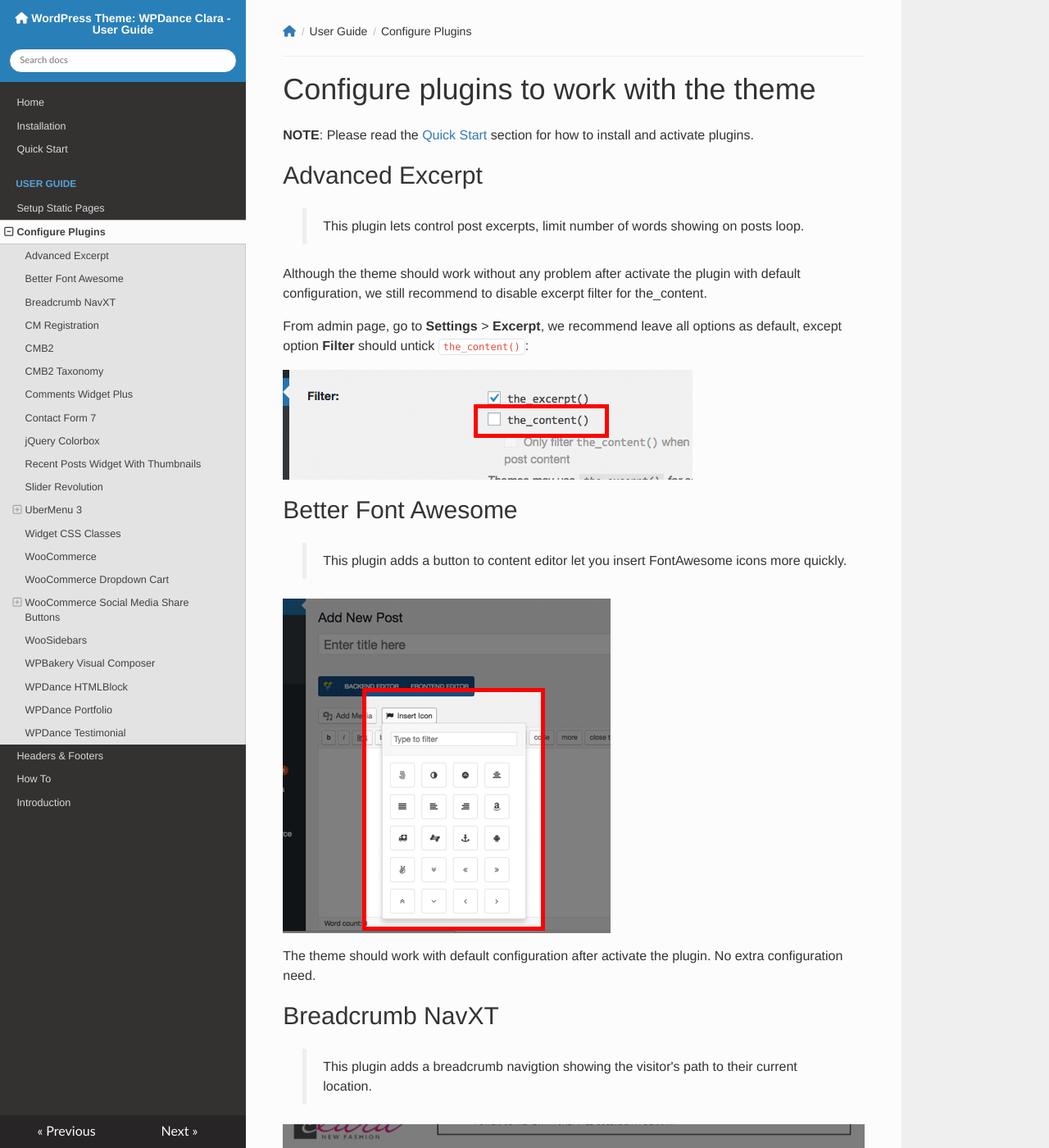
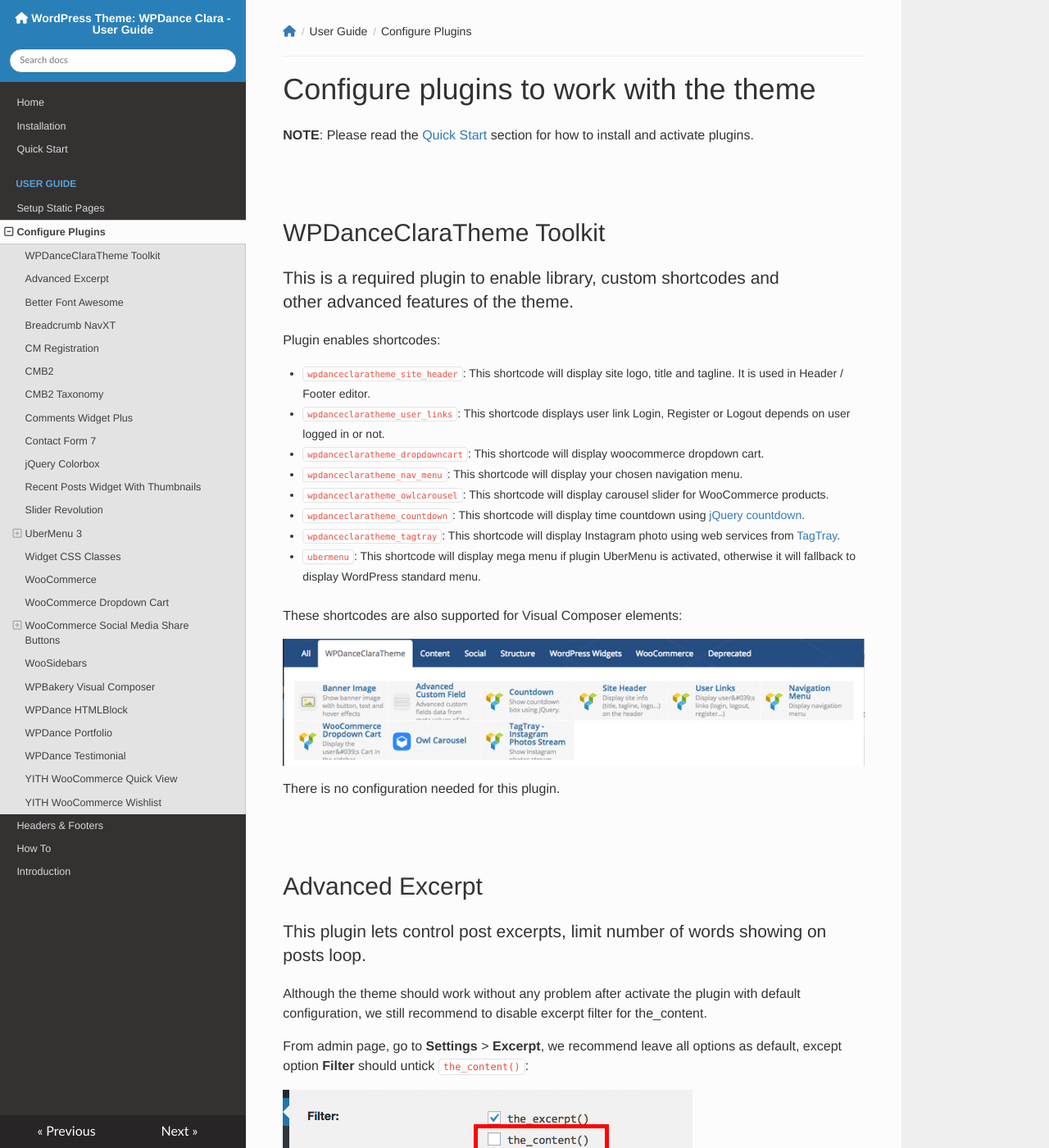
Before and after one commit to tvlgiao/wpdance-clara-docs, an MkDocs documentation site: the page built from docs/plugins.md, in a window 1280 px wide and 1400 px high. Shown: the whole window at 82% size. Built offline with MkDocs 1.6.1, drawn with Linux system fonts in a browser that asks for light colours; nearby versions of some CDN libraries; old or Windows-style settings are respelled for this version of MkDocs; some of the changed text lies outside the part shown.

Commit message:
more plugins instruction

```diff
--- a/docs/css/style.css
+++ b/docs/css/style.css
@@ -1,5 +1,9 @@
 p {
 	margin-bottom: 1em
+}
+
+h2 {
+	margin-top: 3em;
 }
 
 
--- a/docs/plugins.md
+++ b/docs/plugins.md
@@ -1,11 +1,32 @@
 # Configure plugins to work with the theme
-
 
 **NOTE**: Please read the [Quick Start](quickstart.md) section for how to install and activate plugins.
 
+## WPDanceClaraTheme Toolkit
+
+<div class="lead">This is a required plugin to enable library, custom shortcodes and other advanced features of the theme.</div>
+
+Plugin enables shortcodes:
+
+- `wpdanceclaratheme_site_header`: This shortcode will display site logo, title and tagline. It is used in Header / Footer editor.
+- `wpdanceclaratheme_user_links`: This shortcode displays user link Login, Register or Logout depends on user logged in or not.
+- `wpdanceclaratheme_dropdowncart`: This shortcode will display woocommerce dropdown cart.
+- `wpdanceclaratheme_nav_menu`: This shortcode will display your chosen navigation menu.
+- `wpdanceclaratheme_owlcarousel`: This shortcode will display carousel slider for WooCommerce products.
+- `wpdanceclaratheme_countdown`: This shortcode will display time countdown using [jQuery countdown](http://hilios.github.io/jQuery.countdown/).
+- `wpdanceclaratheme_tagtray`: This shortcode will display Instagram photo using web services from [TagTray](http://tagtray.com/).
+- `ubermenu`: This shortcode will display mega menu if plugin UberMenu is activated, otherwise it will fallback to display WordPress standard menu.
+
+These shortcodes are also supported for Visual Composer elements:
+
+![Theme Custom Visual Composer Shortcodes](img/theme-vc-shortcodes.png)
+
+There is no configuration needed for this plugin.
+
+
 ## Advanced Excerpt
 
-> This plugin lets control post excerpts, limit number of words showing on posts loop.
+<div class="lead">This plugin lets control post excerpts, limit number of words showing on posts loop.</div>
 
 Although the theme should work without any problem after activate the plugin with default configuration, we still recommend to disable excerpt filter for the_content.
 
@@ -15,7 +36,7 @@
 
 ## Better Font Awesome
 
-> This plugin adds a button to content editor let you insert FontAwesome icons more quickly.
+<div class="lead">This plugin adds a button to content editor let you insert FontAwesome icons more quickly.</div>
 
 ![Better Font Awesome](img/better-font-awesome.png)
 
@@ -23,7 +44,7 @@
 
 ## Breadcrumb NavXT
 
-> This plugin adds a breadcrumb navigtion showing the visitor's path to their current location.
+<div class="lead">This plugin adds a breadcrumb navigtion showing the visitor's path to their current location.</div>
 
 ![Breadcumb NavXT](img/breadcrumb-navxt.png)
 
@@ -31,7 +52,7 @@
 
 ## CM Registration
 
-> This plugin adds AJAX-based login and registration forms with captcha, email verification. Allows to show lightbox popup for Login and Registration form when click on the links showing on site header.
+<div class="lead">This plugin adds AJAX-based login and registration forms with captcha, email verification. Allows to show lightbox popup for Login and Registration form when click on the links showing on site header.</div>
 
 ![CM Registration popup](img/cm-registration.png)
 
@@ -39,7 +60,7 @@
 
 ## CMB2
 
-> This plugin is required for the theme to show custom options for post, page and other post types.
+<div class="lead">This plugin is required for the theme to show custom options for post, page and other post types.</div>
 
 ![CLARA Options on Post](img/clara-options-on-post.png)
 
@@ -49,7 +70,7 @@
 
 ## CMB2 Taxonomy
 
-> This plugin is required for the theme to show custom options for category, tag, taxonomy, term.
+<div class="lead">This plugin is required for the theme to show custom options for category, tag, taxonomy, term.</div>
 
 ![CLARA Options on Post](img/clara-options-on-tax.png)
 
@@ -58,7 +79,7 @@
 
 ## Comments Widget Plus
 
-> This plugin enables custom recent comments widget with extra features.
+<div class="lead">This plugin enables custom recent comments widget with extra features.</div>
 
 ![Recent Comments Plus](img/recent-comments-plus.png)
 
@@ -72,7 +93,7 @@
 
 ## Contact Form 7
 
-> This plugin let you create contact form quickly and easily. The theme uses this plugin for showing contact form on Contact Us page.
+<div class="lead">This plugin let you create contact form quickly and easily. The theme uses this plugin for showing contact form on Contact Us page.</div>
 
 ![Contact form](img/contact-form.png)
 
@@ -101,7 +122,7 @@
 
 ## jQuery Colorbox
 
-> This plugin add javascript library jQuery Colorbox allow to show overlay images on current page. Similiar lightbox or thickbok javascript effect. Theme uses this plugin to show overlay Portfolio images.
+<div class="lead">This plugin add javascript library jQuery Colorbox allow to show overlay images on current page. Similiar lightbox or thickbok javascript effect. Theme uses this plugin to show overlay Portfolio images.</div>
 
 ![jQuery Colorbox for Portfolio](img/jquery-colorbox.jpg)
 
@@ -111,7 +132,7 @@
 
 ## Recent Posts Widget With Thumbnails
 
-> This plugin adds a widget to show posts with thumbnails and various options. Theme uses this plugin to show recent posts with thumbnails on blog post layouts.
+<div class="lead">This plugin adds a widget to show posts with thumbnails and various options. Theme uses this plugin to show recent posts with thumbnails on blog post layouts.</div>
 
 ![Recent Posts with Thumbnals plugin](img/recent-posts-with-thumbnails.jpg)
 
@@ -126,7 +147,7 @@
 
 ## Slider Revolution
 
-> This plugin let you create unlimited image slideshows. It has powerful drag & drop slideshow builder, let you make slideshow without coding knowleadge. Theme us this plugin to show slideshow on various pages, especially on homepages.
+<div class="lead">This plugin let you create unlimited image slideshows. It has powerful drag & drop slideshow builder, let you make slideshow without coding knowleadge. Theme us this plugin to show slideshow on various pages, especially on homepages.</div>
 
 ![Slider Revolution on Home 01](img/revslider.jpg)
 
@@ -137,7 +158,7 @@
 
 ## UberMenu 3
 
-> This plugin let you create beautiful, flexible and reponsive mega menus. Theme includes beautiful style for this mega menu plugin, but NOT include the plugin itself.
+<div class="lead">This plugin let you create beautiful, flexible and reponsive mega menus. Theme includes beautiful style for this mega menu plugin, but NOT include the plugin itself.</div>
 
 <div class="alert alert-warning">
 	<ul class="fa-ul">
@@ -195,7 +216,7 @@
 
 ## Widget CSS Classes
 
-> This plugin allows to add custom CSS classes to widgets. Theme uses this plugin to make custom style for different widgets, show widgets in columns and made responsive auto show/hide widgets.
+<div class="lead">This plugin allows to add custom CSS classes to widgets. Theme uses this plugin to make custom style for different widgets, show widgets in columns and made responsive auto show/hide widgets.</div>
 
 ![CSS Classes Widget](img/widget-css-classes.png)
 
@@ -204,7 +225,7 @@
 
 ## WooCommerce
 
-> This plugin lets you selling products online, open a full functional ecommerce website. The theme fully supports WooCommerce plugin.
+<div class="lead">This plugin lets you selling products online, open a full functional ecommerce website. The theme fully supports WooCommerce plugin.</div>
 
 ![WooCommerce](img/woocommerce.png)
 
@@ -215,7 +236,7 @@
 
 ## WooCommerce Dropdown Cart
 
-> This plugin provides a widget for WooCommerce to display the cart at top of page. Theme uses this plugin to show dropdown cart on the site header.
+<div class="lead">This plugin provides a widget for WooCommerce to display the cart at top of page. Theme uses this plugin to show dropdown cart on the site header.</div>
 
 ![WooCommerce Dropdown Cart](img/woocommerce-dropdown-cart.png)
 
@@ -229,7 +250,7 @@
 
 ## WooCommerce Social Media Share Buttons
 
-> The Woocommerce Social Media Share Buttons plugin allows visitors to your woocommerce shop to easily share your products on popular social media platforms. Theme use this plugin to show social sharing icons on WooCommerce product detail page and WPDance Portfolio detail page.
+<div class="lead">The Woocommerce Social Media Share Buttons plugin allows visitors to your woocommerce shop to easily share your products on popular social media platforms. Theme use this plugin to show social sharing icons on WooCommerce product detail page and WPDance Portfolio detail page.</div>
 
 Social icons show on product detail page:
 
@@ -266,7 +287,7 @@
 
 ## WooSidebars
 
-> This plugin allow to replace widget areas for specific pages, archives and other sections of WordPress. Theme uses this plugin to show different sidebars, widgets on different pages, example the sidebar on shop page will be different on blog page.
+<div class="lead">This plugin allow to replace widget areas for specific pages, archives and other sections of WordPress. Theme uses this plugin to show different sidebars, widgets on different pages, example the sidebar on shop page will be different on blog page.</div>
 
 Showing different sidebar on Shop page:
 
@@ -282,7 +303,7 @@
 
 ## WPBakery Visual Composer
 
-> Drag and drop page builder for WordPress. Take full control over your WordPress site, build any layout you can imagine – no programming knowledge required. Theme depends on this plugin to build Headers, Footers, and other beautiful static pages.
+<div class="lead">Drag and drop page builder for WordPress. Take full control over your WordPress site, build any layout you can imagine – no programming knowledge required. Theme depends on this plugin to build Headers, Footers, and other beautiful static pages.</div>
 
 ![Visual Composer Frontend Editor](img/visual-composer-frontend-editor.jpg)
 
@@ -306,7 +327,7 @@
 
 ## WPDance HTMLBlock
 
-> This plugin is required to enable Headers & Footers drag & drop editor.
+<div class="lead">This plugin is required to enable Headers & Footers drag & drop editor.</div>
 
 Theme automatically add custom Headers & Footers to this plugin when the theme is activated. No additional configuration needed.
 
@@ -326,7 +347,7 @@
 
 ## WPDance Portfolio
 
-> This plugin adds portfolio post type, portfolio shortcode and Visual Composer shortcode. Lets you create a simple and beautiful portfolio page.
+<div class="lead">This plugin adds portfolio post type, portfolio shortcode and Visual Composer shortcode. Lets you create a simple and beautiful portfolio page.</div>
 
 After installed and activated, a new menu **Portfolios** will appear on the admin menu:
 
@@ -337,7 +358,7 @@
 
 ## WPDance Testimonial
 
-> This plugin adds Testimonial post type, Visual composer testimonial shortcode.
+<div class="lead">This plugin adds Testimonial post type, Visual composer testimonial shortcode.</div>
 
 After installed and activated, a new menu **Testimonials** will appear on the admin menu:
 
@@ -346,3 +367,25 @@
 You can use **WordPress Importer** plugin to import sample testimonial items like our demo site. Please read instruction [how to import sample data](quickstart.md#import-sample-data) in Quick Start section.
 
 For showing testimonials on pages, please read instruction [How to show testimonials on a page](howto.md#show-testimonials-on-a-page) in How-To section.
+
+
+## YITH WooCommerce Quick View
+
+<div class="lead">This plugin enables product quick-view on the current page for WooCommerce.</div>
+
+![Quick View](img/quickview.jpg)
+
+After installed and activated the plugin, leave all plugin settings as default. There is no need additional configuration for this plugin.
+
+![Quick View Configuration](img/quickview-config.png)
+
+
+## YITH WooCommerce Wishlist
+
+<div class="lead">This plugin enable wishlist features for WooCommerce. Allows you to add Wishlist functionality to your e-commerce store.</div>
+
+![Wishlist](img/wishlist.jpg)
+
+After installed and activated the plugin, leave all plugin settings as default. There is no need additional configuration for this plugin.
+
+![Wishlist Configuration](img/wishlist-config.png)
```
Also changed, not shown: docs/index.md (+5 -0 lines), docs/img/quickview-config.png (added), docs/img/quickview.jpg (added), docs/img/theme-vc-shortcodes.png (added), docs/img/wishlist-config.png (added), docs/img/wishlist.jpg (added).
